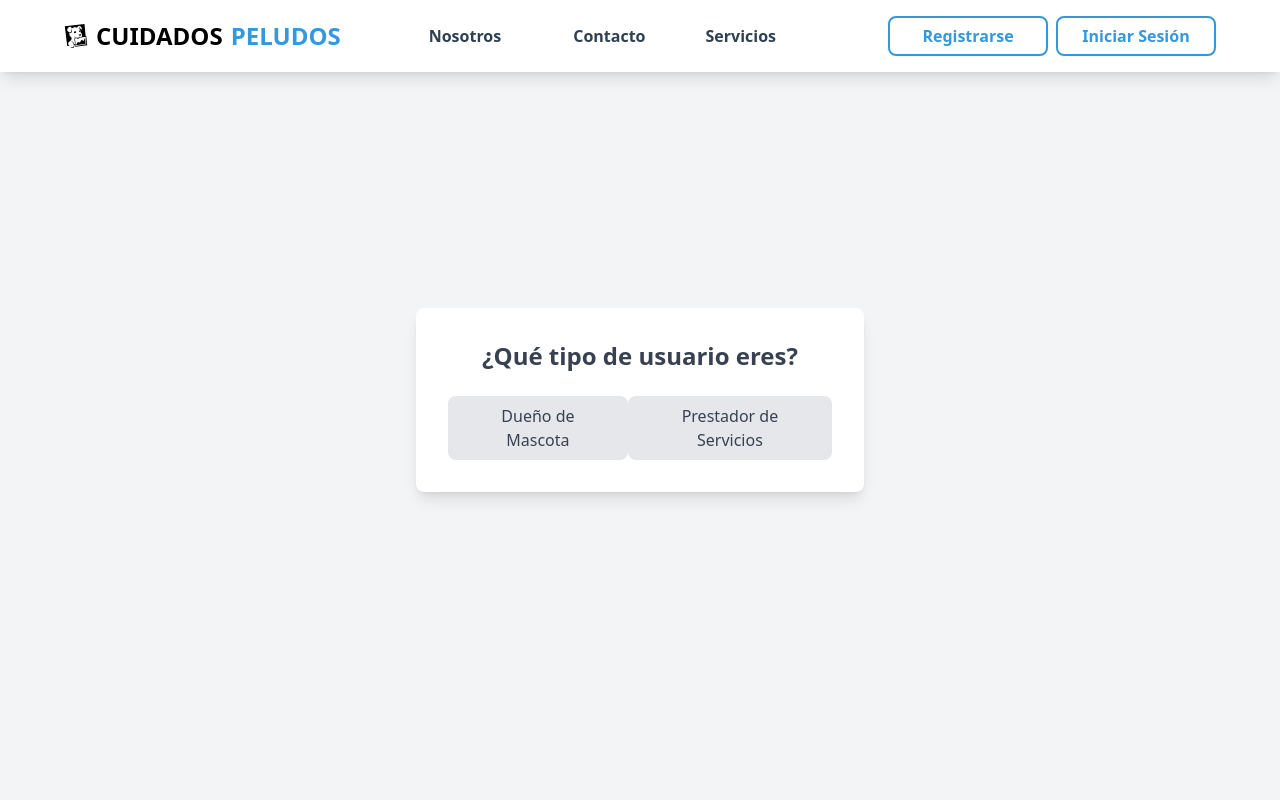
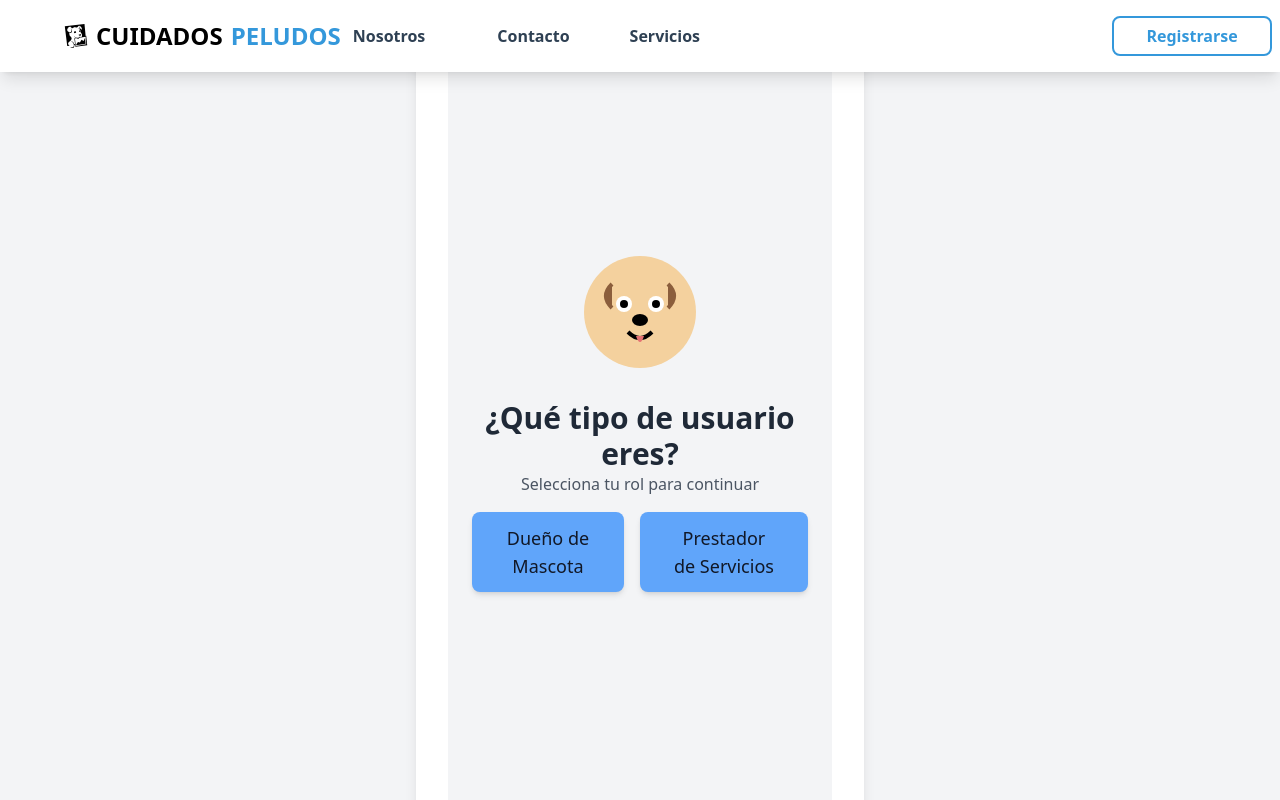
Before and after one commit to No-Country-simulation/PetsCare_c21-09-ft-node-react, a React (Vite) app: page /register in a window 1280 px wide. Shown: the top 800 px of the page. Built offline with nearby package versions, Linux system fonts and the light colour scheme.

Commit message:
styles component register, modal seleccione rol

```diff
--- a/src/components/BannerLogIn.jsx
+++ b/src/components/BannerLogIn.jsx
@@ -1,29 +1,43 @@
-import React from 'react';
+import { useNavigate } from "react-router-dom";
 import dogImage from "../assets/DogCatNight.png";
 import servicesWork from "../assets/servicesWork.png";
 
 const BannerLogIn = () => {
+  const navigate = useNavigate();
+
+  const handleNavigateToRegister = () => {
+    navigate("/register");
+  };
+
   return (
     <div className="flex justify-center space-x-4 py-4 mt-28">
       <div className="card bg-secondary shadow-md rounded-md flex font-semibold p-4">
         <div className="flex flex-col mt-7">
           <h2 className="text-white">¿Queres empezar a ser parte de nuestra comunidad?</h2>
-                <button className="bg-white text-secondary rounded-xl mt-6 hover:bg-secondary transition duration-300 ease-in-out hover:text-white hover:border-white border-4 hover:scale-105">Agregar mascota</button>
+          <button
+            onClick={handleNavigateToRegister}
+            className="bg-white text-secondary rounded-lg mt-4 px-4 py-2 text-sm hover:bg-secondary transition duration-300 ease-in-out hover:text-white hover:border-white border-2 hover:scale-105"
+          >
+            Agregar mascota
+          </button>
         </div>
         <div className="mt-4">
           <img src={dogImage} alt="dog" />
         </div>
-
       </div>
       <div className="card bg-secondary shadow-md rounded-md flex font-semibold p-4">
         <div className="flex flex-col mt-7">
           <h2 className="text-white">¿Queres empezar a ser parte de nuestra comunidad?</h2>
-                <button className="bg-white text-secondary rounded-xl mt-6 hover:bg-secondary transition duration-300 ease-in-out hover:text-white hover:border-white border-4 hover:scale-105">Agregar servicio</button>
+          <button
+            onClick={handleNavigateToRegister}
+            className="bg-white text-secondary rounded-lg mt-4 px-4 py-2 text-sm hover:bg-secondary transition duration-300 ease-in-out hover:text-white hover:border-white border-2 hover:scale-105"
+          >
+            Agregar servicio
+          </button>
         </div>
         <div className="mt-4">
           <img src={servicesWork} alt="working" />
         </div>
-
       </div>
     </div>
   );
--- a/src/components/Nav2.jsx
+++ b/src/components/Nav2.jsx
@@ -89,7 +89,7 @@ const NavBar = () => {
                 )}
               </li>
             </ul>
-            <div className="md:-ml-[300px]">
+
               {/* Botones de autenticación solo si no está autenticado */}
               {!user && (
                 <div className="flex gap-2 ">
@@ -115,7 +115,7 @@ const NavBar = () => {
               {user && <CajaSesion />}
             </div>
           </div>
-        </div>
+
 
         {/* desplegable para móviles */}
         <div
--- a/src/components/Register.jsx
+++ b/src/components/Register.jsx
@@ -2,6 +2,7 @@ import { useState, useRef } from "react";
 import { Link, useNavigate } from "react-router-dom";
 import axios from "axios";
 import { apiUrl } from "../js/globalApi";
+import imagenRegister from "../assets/imagenRegister.svg";
 
 export default function Register() {
   const lastClickTimeRef = useRef(0);
@@ -166,27 +167,33 @@ export default function Register() {
     <div className="flex justify-center items-center min-h-screen bg-gray-100">
       <div className="bg-white shadow-lg rounded-lg p-8 w-full max-w-md">
         {!showForm ? (
-          <div className="text-center space-y-6">
-            <h1 className="text-2xl font-semibold text-gray-700">
+     <div className="flex flex-col justify-center items-center min-h-screen bg-gray-100 ">
+     <img src={imagenRegister} alt="Mascota" className="w-32 h-32" />
+     <div className="text-center  max-w-md mx-auto p-6 bg-gray-100 ">
+       <h1 className="text-3xl font-bold text-gray-800">
          ¿Qué tipo de usuario eres?
        </h1>
-            <div className="flex justify-around">
+       <p className="text-gray-600">
+         Selecciona tu rol para continuar
+       </p>
+       <div className="flex justify-around mt-4 space-x-4">
          <button
            onClick={() => handleRoleSelection("cliente")}
-                className={`py-2 px-6 bg-gray-200 text-gray-700 rounded-lg hover:bg-gray-300 transition ${
-                  role === "cliente" ? "bg-blue-500 text-white" : ""
+           className={`py-3 px-8 text-lg rounded-lg shadow-md transition transform hover:scale-105 hover:bg-blue-600 hover:text-white ${
+             role === "cliente" ? "bg-blue-500 text-white" : "bg-main-blue text-gray-900"
            }`}
          >
            Dueño de Mascota
          </button>
          <button
            onClick={() => handleRoleSelection("prestador")}
-                className={`py-2 px-6 bg-gray-200 text-gray-700 rounded-lg hover:bg-gray-300 transition ${
-                  role === "prestador" ? "bg-blue-500 text-white" : ""
+           className={`py-3 px-8 text-lg rounded-lg shadow-md transition transform hover:scale-105 hover:bg-blue-600 hover:text-white ${
+             role === "prestador" ? "bg-blue-500 text-white" : "bg-main-blue text-gray-900"
            }`}
          >
            Prestador de Servicios
          </button>
+       </div>
      </div>
    </div>
         ) : (
--- a/src/components/VerifyCode.jsx
+++ b/src/components/VerifyCode.jsx
@@ -72,7 +72,7 @@ export default function VerifyCode() {
           </div>
 
           <button
-            className={`w-full py-2 bg-primary text-white rounded-md hover:bg-primary-dark transition ${
+            className={`w-full py-2 bg-main-blue text-white rounded-md hover:bg-primary-dark transition ${
               isSubmitting ? "opacity-50 cursor-not-allowed" : ""
             }`}
             type="submit"
```
Also changed, not shown: src/assets/imagenRegister.svg (added). Lines whose indentation alone changed are shown as unchanged.
